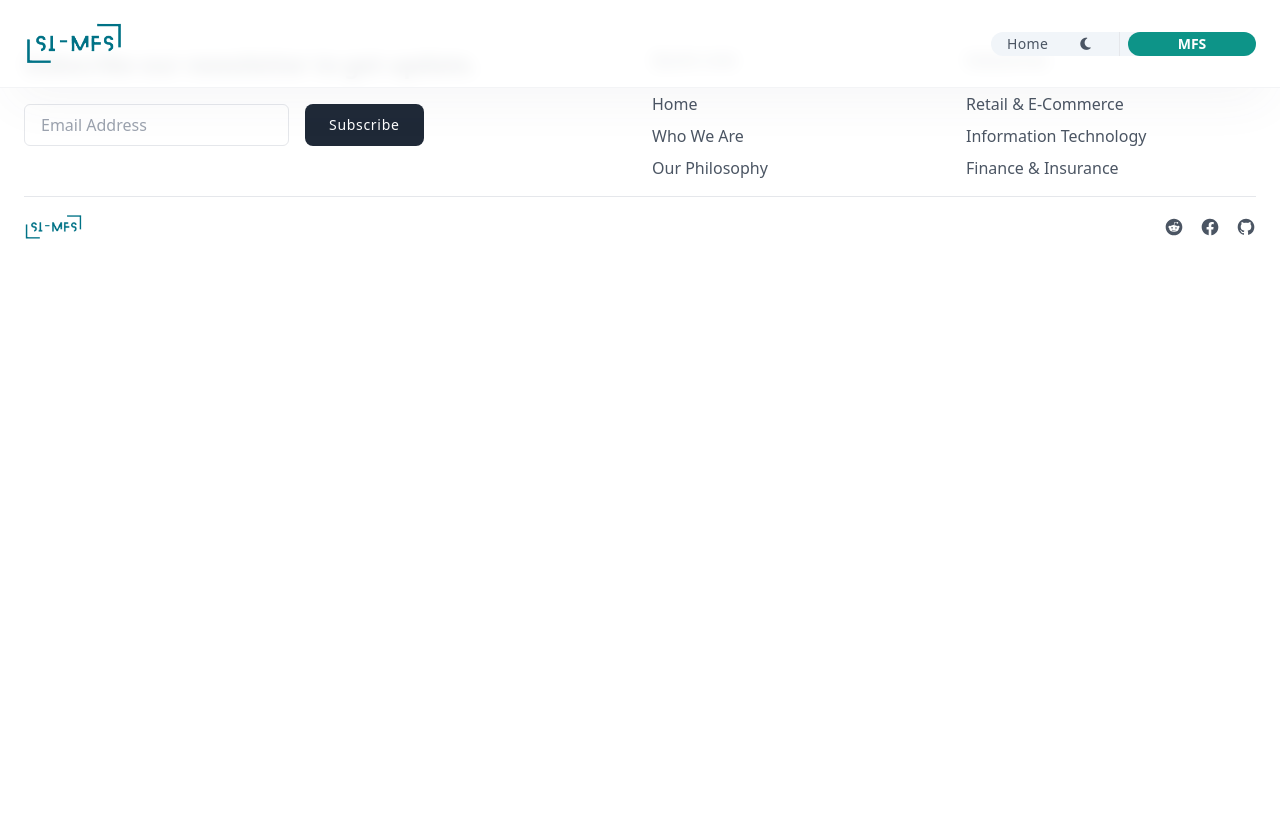
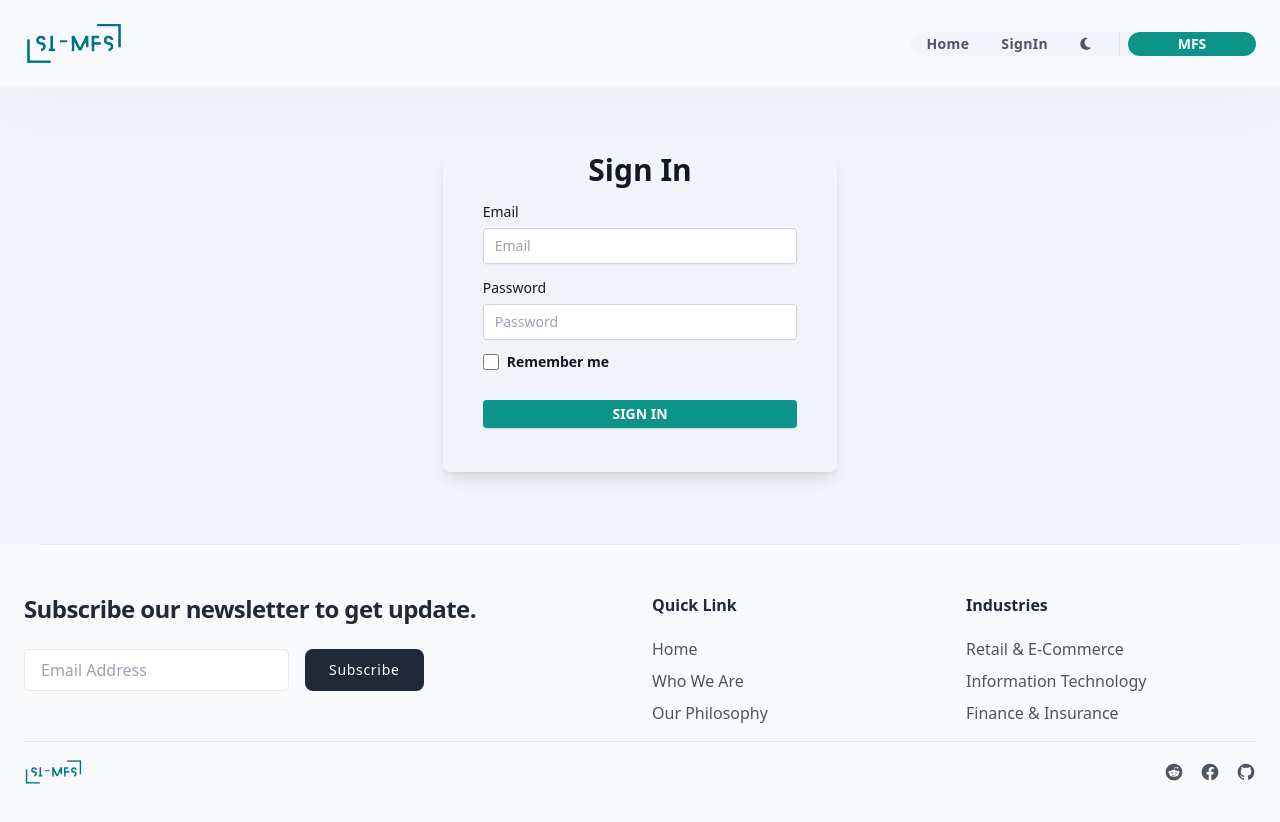
Before and after one commit to gtsorho/simfs, an Angular app in the folder ui/: page /signin in a window 1280 px wide. Before the commit this address led to /. Shown: the top 822 px of the page. Before the commit the page ends 800 px from the top, so only its background shows below. Built offline with nearby package versions, Linux system fonts and the light colour scheme.

Commit message:
signin ui added

```diff
--- a/ui/src/app/app.routes.ts
+++ b/ui/src/app/app.routes.ts
@@ -2,11 +2,14 @@ import { Routes } from '@angular/router';
 import { ClassificationComponent } from './main/classification/classification.component';
 import { HomeComponent } from './main/home/home.component';
 import { MfsInfoComponent } from './main/mfs-info/mfs-info.component';
+import { SigninComponent }   from './main/signin/signin.component';
 
 export const routes: Routes = [
     {path:'', component:HomeComponent},
     {path:'classify', component:ClassificationComponent},
     {path:'info', component:MfsInfoComponent},
+    {path:'signin', component:SigninComponent},
+
 
     // {
     //     path: 'main',
--- a/ui/src/app/components/footer/footer.component.html
+++ b/ui/src/app/components/footer/footer.component.html
@@ -1,5 +1,6 @@
 <!-- component -->
-<footer class="bg-white dark:bg-gray-900">
+<footer class="bg-slate-50 dark:bg-gray-900 shadow-2xl shadow-gray-600/5">
+    <hr class="mx-10 border-slate-200 dark:border-slate-500">
     <div class="container px-6 py-12 mx-auto">
         <div class="grid grid-cols-1 gap-6 sm:grid-cols-2 sm:gap-y-10 lg:grid-cols-4">
             <div class="sm:col-span-2">
--- a/ui/src/app/components/navbar/navbar.component.html
+++ b/ui/src/app/components/navbar/navbar.component.html
@@ -1,6 +1,6 @@
 <header>
     <input type="checkbox" name="hbr" id="hbr" class="hbr peer" hidden aria-hidden="true">
-    <nav class="fixed z-20 w-full bg-white/90 dark:bg-gray-900/80 backdrop-blur navbar shadow-2xl shadow-gray-600/5 border-b border-gray-100 dark:border-gray-800 peer-checked:navbar-active dark:shadow-none">
+    <nav class="fixed z-20  w-full bg-slate-50/90 dark:bg-gray-900/80 backdrop-blur navbar shadow-2xl shadow-gray-600/5 border-b border-gray-100 dark:border-gray-800 peer-checked:navbar-active dark:shadow-none">
         <div class="xl:container m-auto px-6 md:px-12 lg:px-6">
             <div class="flex flex-wrap items-center justify-between gap-6 md:py-3 md:gap-0 lg:py-5">
                 <div class="w-full items-center flex justify-between lg:w-auto">
@@ -29,12 +29,17 @@
                     <div class="text-gray-600 dark:text-gray-300 lg:pr-4">
                         <ul class="space-y-6 tracking-wide font-medium text-base lg:text-sm lg:flex lg:space-y-0">
                             <li>
-                                <a routerLink="/" class="block md:px-4 transition hover:text-primary dark:hover:text-primaryLight">
+                                <a routerLink="/" class="block md:px-4 transition font-bold hover:text-slate-500 dark:hover:text-slate-200">
                                     <span>Home</span>
                                 </a>
                             </li>
                             <li>
-                                <a (click)="toggleDarkMode()" class="block md:px-4 transition hover:text-primary dark:hover:text-primaryLight">
+                                <a routerLink="/signin" class="block md:px-4 transition font-bold hover:text-slate-500 dark:hover:text-slate-200">
+                                    <span>SignIn</span>
+                                </a>
+                            </li>
+                            <li>
+                                <a (click)="toggleDarkMode()" class="block md:px-4 transition hover:text-slate-500 dark:hover:text-slate-200">
                                     <i class="fa-solid fa-moon" *ngIf="!isDarkMode"></i>
                                     <i class="fa-solid fa-sun" *ngIf="isDarkMode"></i>
                                 </a>
--- a/ui/src/app/main/classification/classification.component.html
+++ b/ui/src/app/main/classification/classification.component.html
@@ -2,7 +2,7 @@
 <div class="p-5 text-xs dark:bg-gray-900 min-h-screen flex items-center pt-20" *ngIf="!isLoader && !isMfsResult">
     <div class="mt-8 p-4 w-full">
         <div class="flex items-center justify-center w-full">
-            <div class="bg-slate-50 dark:bg-gray-800 shadow-md rounded-lg px-8 w-full lg:w-3/4 py-6">
+            <div class="bg-slate-100 dark:bg-gray-800 shadow-md rounded-lg px-8 w-full lg:w-3/4 py-6">
 
                 <!-- Step Indicators -->
                 <div class="mx-4 p-4 mb-10">
--- a/ui/src/app/main/home/home.component.html
+++ b/ui/src/app/main/home/home.component.html
@@ -1,12 +1,12 @@
 
 
-    <div class="bg-white relative pt-40 pb-20 lg:pt-44 dark:bg-gray-900">
+    <div class="bg-slate-50 relative pt-40 pb-20 lg:pt-44 dark:bg-gray-900">
         <div class="relative xl:container m-auto px-6 md:px-12 lg:px-6">
             <h1 class="sm:mx-auto sm:w-10/12 md:w-2/3 font-black text-teal-900 text-4xl text-center sm:text-5xl md:text-6xl lg:w-auto lg:text-left xl:text-7xl dark:text-white">Run successful Full and <br class="lg:block hidden"> <span class="relative text-transparent bg-clip-text bg-gradient-to-r from-teal-600 to-cyan-500 dark:from-teal-400 dark:to-cyan-300">Hybrid Farming Sys</span>.</h1>
             <div class="lg:flex">
                 <div class="relative mt-8 md:mt-16 space-y-8 sm:w-10/12 md:w-2/3 lg:ml-0 sm:mx-auto text-center lg:text-left lg:mr-auto lg:w-7/12">
                     <p class="sm:text-lg text-gray-700 dark:text-gray-300 lg:w-11/12">
-                        DailyBot takes chat and collaboration to the next level: daily standups, team check-ins, surveys, kudos, best companion bot for your virtual watercooler, 1:1 intros, motivation tracking and more.
+                        Enhance Your Mixed Farming System (MFS) Unlock the full potential of mixed farming with our expert guidance. From daily monitoring to crop-animal integration, our solutions optimize both full and hybrid systems to boost productivity.
                     </p>
                     <span class="block font-semibold text-gray-500 dark:text-gray-400">The best companion bot for your chat app.</span>
                     <div class="grid grid-cols-3 space-x-4 md:space-x-6 md:flex md:justify-center lg:justify-start">
--- /dev/null
+++ b/ui/src/app/main/signin/signin.component.html
@@ -0,0 +1,32 @@
+
+<section class="bg-blueGray-50 pt-32  pb-12 bg-slate-100 dark:bg-gray-900">
+    <div class="w-full lg:w-4/12 px-4 mx-auto pt-6 bg-slate-100 dark:bg-gray-800 dark:text-white text-gray-900  ">
+      <div class="relative flex flex-col min-w-0 break-words w-full mb-6 shadow-lg rounded-lg bg-blueGray-200 border-0">
+
+        <div class="flex-auto px-4 lg:px-10 py-10 pt-0">
+          <div class="text-blueGray-400 text-center mb-3 font-bold">
+            <h6 class="text-3xl">Sign In</h6>
+          </div>
+          <form>
+            <div class="relative w-full mb-3">
+              <label class="block  text-sm font-medium leading-6 dark:text-white text-gray-900 mb-1" for="grid-password">Email</label>
+              <input type="email" class="border-0 px-3 py-2 placeholder-blueGray-300 text-blueGray-600 dark:text-white text-gray-900 shadow-sm ring-1 ring-inset dark:ring-gray-500 ring-gray-300 dark:bg-gray-700 bg-white rounded text-sm  focus:outline-none focus:ring w-full ease-linear transition-all duration-150" placeholder="Email">
+            </div>
+            <div class="relative w-full mb-3">
+              <label class="block  text-sm font-medium leading-6 dark:text-white text-gray-900 mb-1" for="grid-password">Password</label>
+              <input type="password" class="border-0 px-3 py-2 placeholder-blueGray-300 text-blueGray-600 dark:text-white text-gray-900 shadow-sm ring-1 ring-inset dark:ring-gray-500 ring-gray-300 dark:bg-gray-700 bg-white rounded text-sm  focus:outline-none focus:ring w-full ease-linear transition-all duration-150" placeholder="Password">
+            </div>
+            <div>
+              <label class="inline-flex items-center cursor-pointer">
+                <input id="customCheckLogin" type="checkbox" class="h-4 w-4 rounded border-gray-300 text-teal-600 focus:ring-teal-600 checked:bg-teal-600 checked:border-teal-600">
+                <span class="ml-2 text-sm font-semibold text-blueGray-600">Remember me</span>
+              </label>
+            </div>
+            <div class="text-center mt-6">
+              <button class="hover:bg-teal-500 bg-teal-600 text-white  text-sm font-bold uppercase px-6 py-1 rounded shadow hover:shadow-lg outline-none focus:outline-none mr-1 mb-1 w-full ease-linear transition-all duration-150" type="button"> Sign In </button>
+            </div>
+          </form>
+        </div>
+      </div>
+    </div>
+  </section>
```
Also changed, not shown: ui/src/app/main/signin/signin.component.ts (added, +12 -0 lines), ui/src/app/main/signin/signin.component.scss (added).
